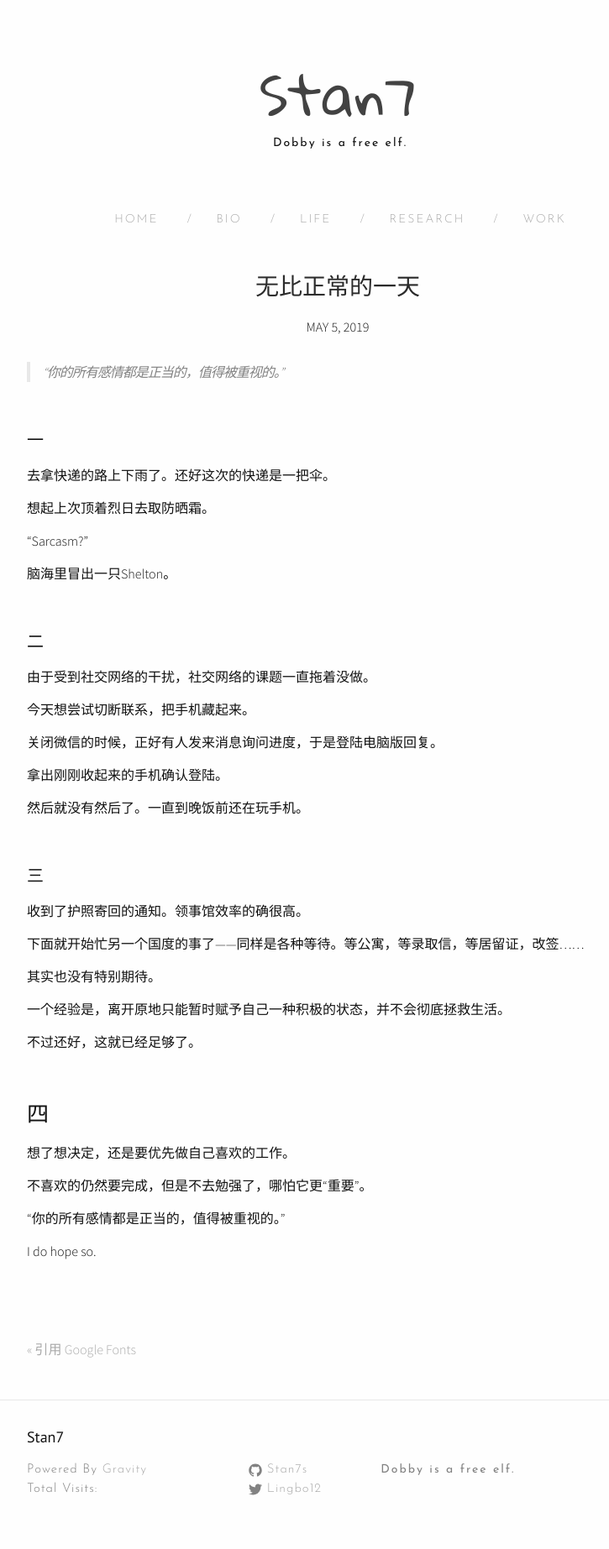
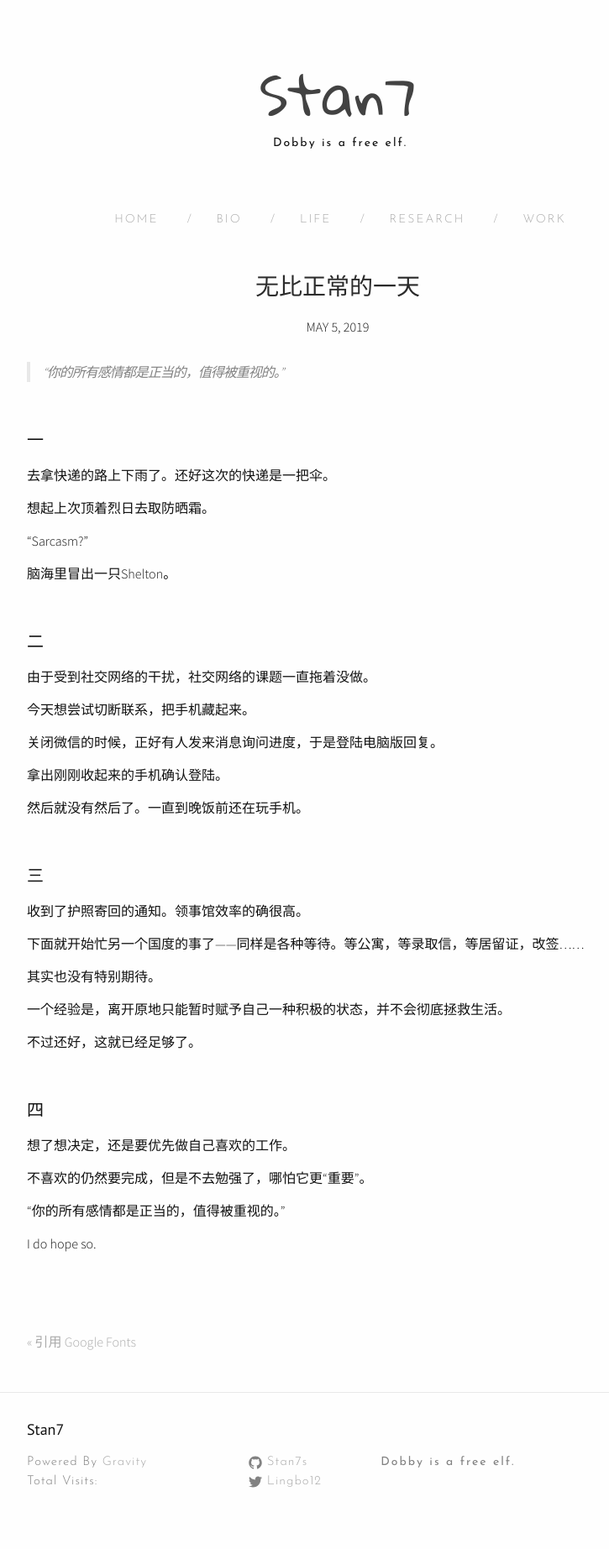
Before and after one commit to Stan7s/stan7s.github.io, a Jekyll site: the page built from _posts/2019-05-04-ANormalDay.markdown, in a window 1280 px wide. Shown: the whole page at 84% size, without its empty margins (238-963 px from the left). Built offline with Jekyll 4.4.1, drawn with Linux system fonts in a browser that asks for light colours; nearby versions of some CDN libraries; comment, search, counter and statistics services are not loaded.

```diff
--- a/_posts/2019-05-04-ANormalDay.markdown
+++ b/_posts/2019-05-04-ANormalDay.markdown
@@ -50,7 +50,7 @@ categories: ["life"]
 
 <br/>
 
-### 四
+#### 四
 
 想了想决定，还是要优先做自己喜欢的工作。
 
```
